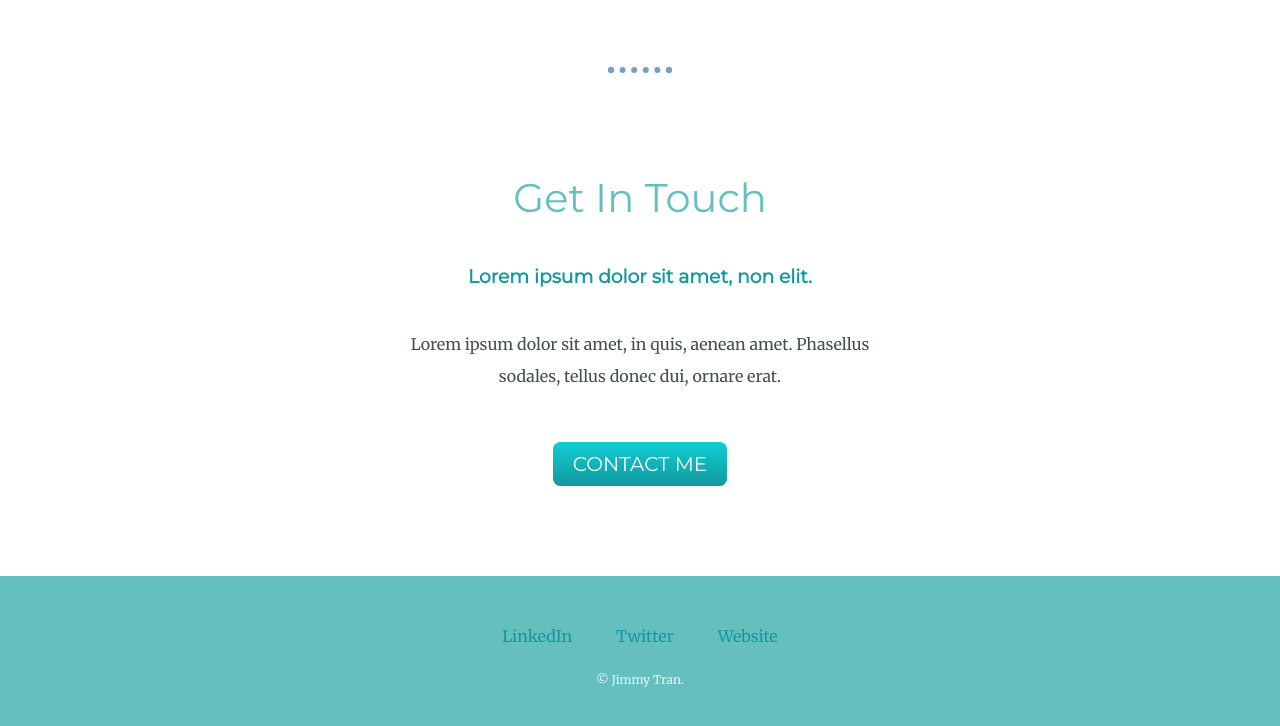
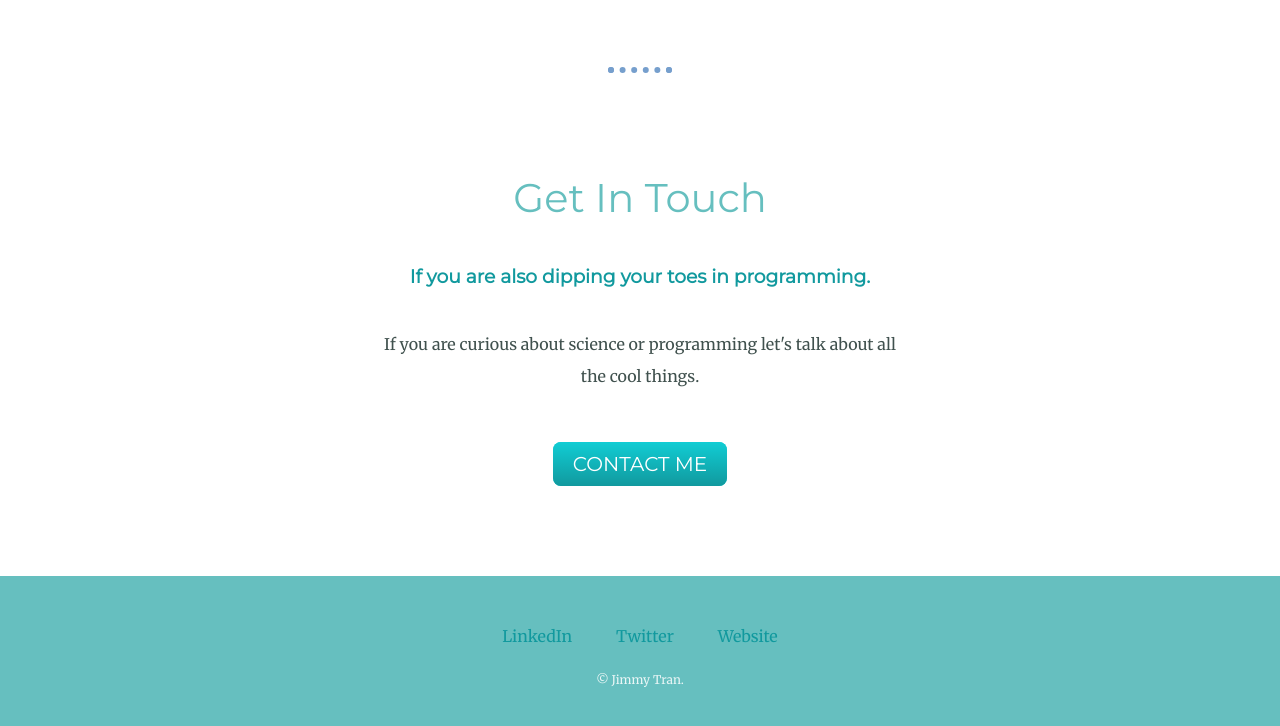
Before and after one commit to xTaengoo/first-website, a plain HTML site: page index.html in a window 1280 px wide. Shown: the part 2099-2825 px from the top of the page. Drawn offline with Linux system fonts and the light colour scheme.

Commit message:
Updated contact stuff

```diff
--- a/index.html
+++ b/index.html
@@ -43,8 +43,8 @@
         <hr>
         <div class="contact_me">
           <h2>Get In Touch</h2>
-          <h3>Lorem ipsum dolor sit amet, non elit.</h3>
-          <p class="contact_msg">Lorem ipsum dolor sit amet, in quis, aenean amet. Phasellus sodales, tellus donec dui, ornare erat.</p>
+          <h3>If you are also dipping your toes in programming.</h3>
+          <p class="contact_msg">If you are curious about science or programming let's talk about all the cool things.</p>
           <a class="btn" href="mailto:jtran110@myseneca.ca">CONTACT ME</a>
         </div>
       </div>
@@ -53,7 +53,7 @@
       <div class="bottom_container">
         <a class="footer-link" href="https://www.linkedin.com/">LinkedIn</a>
         <a class="footer-link" href="https://twitter.com/">Twitter</a>
-        <a class="footer-link" href="https://www.appbrewery.co/">Website</a>
+        <a class="footer-link" href="https://xtaengoo.github.io/first-website/">Website</a>
         <p class="copyright">© Jimmy Tran.</p>
       </div>
 
```
